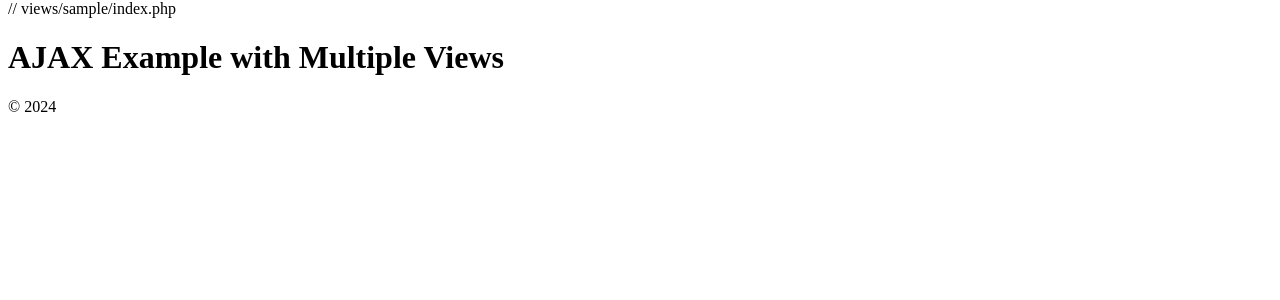
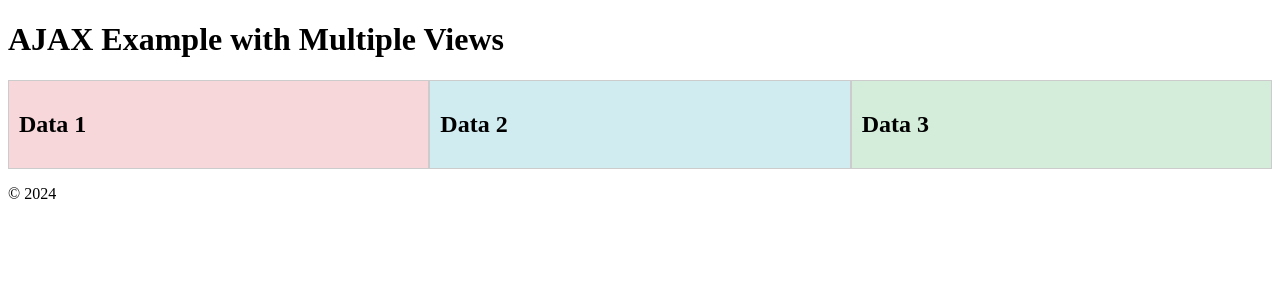
Before and after one commit to toriqriq/waterage, a Yii app: template frontend/views/sample/index.php in a window 1280 px wide. Shown: the part 26-326 px from the top of the page. Run offline with PHP 8.4 and a stand-in for Yii, Linux system fonts and the light colour scheme; the template is opened without the code that fills it, so the values that code supplies are empty; some libraries are stand-ins or nearby versions.

Commit message:
[RIQ] Add dinamis from data1

```diff
--- a/frontend/views/sample/_data1.php
+++ b/frontend/views/sample/_data1.php
@@ -3,7 +3,10 @@
 
 use yii\helpers\Html;
 
+
+
 foreach ($data as $item) {
-    echo '<p>' . Html::encode($item['name']) . '</p>';
+
+    echo '<p>' . Html::encode($item['id']) . '</p>';
 }
 ?>
--- a/frontend/views/sample/index.php
+++ b/frontend/views/sample/index.php
@@ -1,4 +1,3 @@
-// views/sample/index.php
 <?php
 
 use yii\helpers\Html;
@@ -9,60 +8,70 @@ $this->title = 'AJAX Example with Multiple Views';
 <div class="sample-index">
     <h1><?= Html::encode($this->title) ?></h1>
 
-    <div id="data-container">
-        <!-- Data akan dimuat di sini -->
+    <div id="data-container" style="display: flex; justify-content: space-between;">
+        <div id="data1" style="flex: 1; padding: 10px; border: 1px solid #ccc; background-color: #f8d7da;">
+            <h2>Data 1</h2>
+            <!-- Data 1 akan dimuat di sini -->
+        </div>
+        <div id="data2" style="flex: 1; padding: 10px; border: 1px solid #ccc; background-color: #d1ecf1;">
+            <h2>Data 2</h2>
+            <!-- Data 2 akan dimuat di sini -->
+        </div>
+        <div id="data3" style="flex: 1; padding: 10px; border: 1px solid #ccc; background-color: #d4edda;">
+            <h2>Data 3</h2>
+            <!-- Data 3 akan dimuat di sini -->
+        </div>
     </div>
 </div>
 
 <?php
 $script = <<< JS
 $(document).ready(function() {
-    // Load all data on page load
     function loadAllData() {
         $.ajax({
             url: 'get-data1',
             type: 'GET',
             success: function(data1) {
+                $('#data1').empty(); // Clear existing data
+                $.each(data1, function(index, item) {
+                    $('#data1').append('<p>' + item.judul + '</p>'); // Menampilkan judul dari data1
+                });
+            },
+            error: function() {
+                $('#data1').html('<p>Error loading Data 1.</p>');
+            }
+        });
+
         $.ajax({
             url: 'get-data2',
             type: 'GET',
             success: function(data2) {
+                $('#data2').empty(); // Clear existing data
+                $.each(data2, function(index, item) {
+                    $('#data2').append('<p>' + item.name + '</p>'); // Menampilkan name dari data2
+                });
+            },
+            error: function() {
+                $('#data2').html('<p>Error loading Data 2.</p>');
+            }
+        });
+
         $.ajax({
             url: 'get-data3',
             type: 'GET',
             success: function(data3) {
-                                $('#data-container').empty(); // Clear existing data
-
-                                // Display Data 1
-                                $.each(data1, function(index, item) {
-                                    $('#data-container').append('<p>' + item.name + '</p>');
-                                });
-                                // Display Data 2
-                                $.each(data2, function(index, item) {
-                                    $('#data-container').append('<p>' + item.name + '</p>');
-                                });
-                                // Display Data 3
+                $('#data3').empty(); // Clear existing data
                 $.each(data3, function(index, item) {
-                                    $('#data-container').append('<p>' + item.name + '</p>');
+                    $('#data3').append('<p>' + item.name + '</p>'); // Menampilkan name dari data3
                 });
             },
             error: function() {
-                                $('#data-container').html('<p>Error loading Data 3.</p>');
-                            }
-                        });
-                    },
-                    error: function() {
-                        $('#data-container').html('<p>Error loading Data 2.</p>');
-                    }
-                });
-            },
-            error: function() {
-                $('#data-container').html('<p>Error loading Data 1.</p>');
+                $('#data3').html('<p>Error loading Data 3.</p>');
             }
         });
     }
 
-    loadAllData(); // Call function to load all data on page load
+    loadAllData(); // Memanggil fungsi untuk memuat semua data saat halaman dimuat
 });
 JS;
 $this->registerJs($script);
```
Also changed, not shown: frontend/controllers/SampleController.php (+2 -5 lines). Lines whose indentation alone changed are shown as unchanged.
